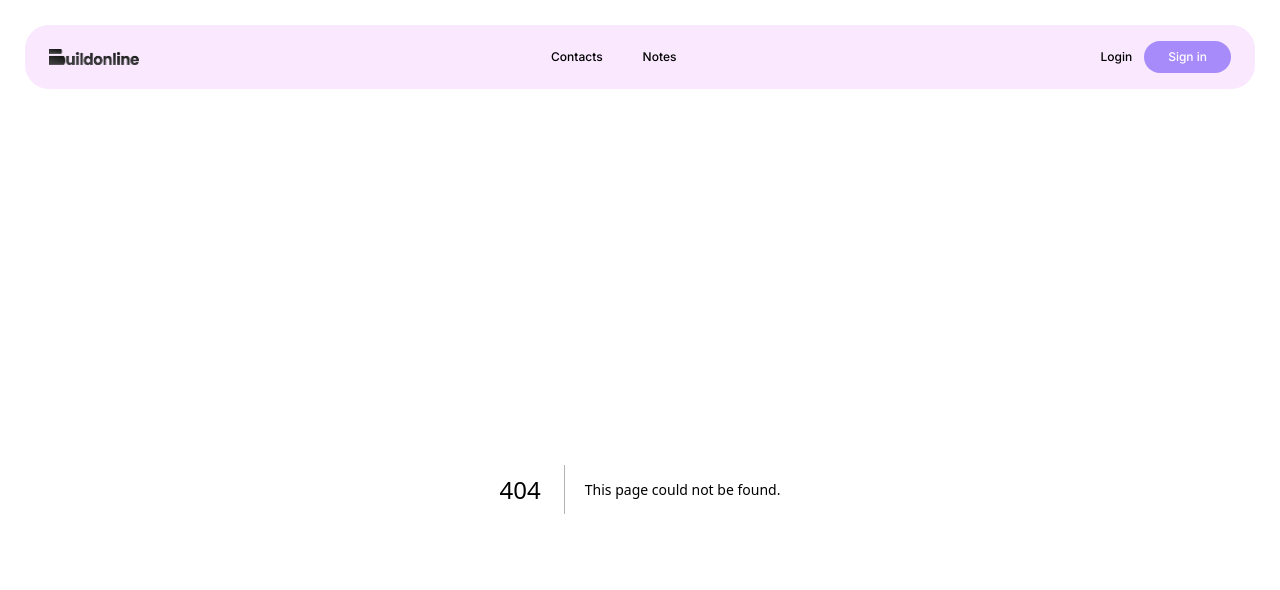
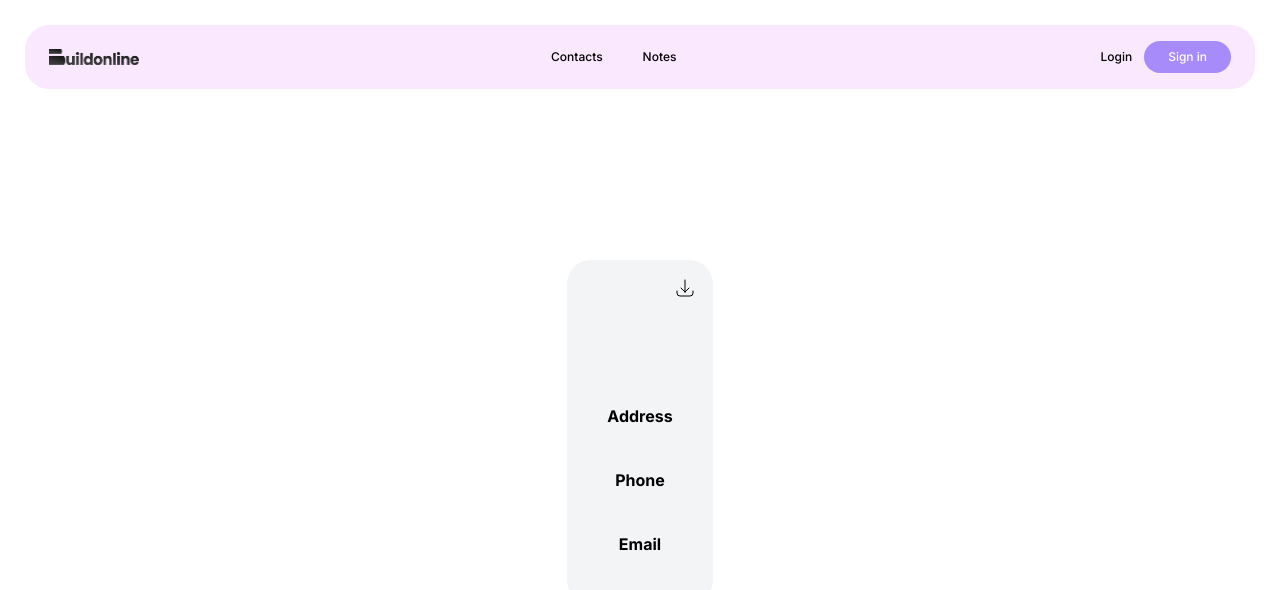
Before and after one commit to MercedesBanales/FrontEnd, a Next.js app: page /contacts/1 in a window 1280 px wide. Before the commit this address had no page. Shown: the top 590 px of the page. Built offline with nearby package versions, Linux system fonts and the light colour scheme.

Commit message:
Redux state for selected contact and details page

```diff
--- /dev/null
+++ b/src/app/GlobalRedux/Features/selectedContactSlice.ts
@@ -0,0 +1,25 @@
+'use client'
+
+import { Contact } from '@/types/Contact';
+import { createSlice, PayloadAction } from '@reduxjs/toolkit';
+
+interface SelectedContactState {
+    value: Contact | null;
+}
+
+const initialState: SelectedContactState = {
+    value: null,
+}
+
+export const selectedContactSlice = createSlice({
+    name: 'selectedContact',
+    initialState,
+    reducers: {
+        setContact: (state, action: PayloadAction<Contact>) => {
+            state.value = action.payload;
+        },
+    },
+});
+
+export const { setContact } = selectedContactSlice.actions;
+export default selectedContactSlice.reducer;
--- a/src/app/GlobalRedux/store.ts
+++ b/src/app/GlobalRedux/store.ts
@@ -2,10 +2,12 @@
 
 import { configureStore } from '@reduxjs/toolkit'
 import contactsReducer from './Features/contactsSlice'
+import selectedContactReducer from './Features/selectedContactSlice'
 
 export const store = configureStore({
     reducer: {
         contacts: contactsReducer,
+        selectedContact: selectedContactReducer
     }
 })
 
--- /dev/null
+++ b/src/app/contacts/[id]/page.tsx
@@ -0,0 +1,37 @@
+'use client'
+
+import { RootState } from '@/app/GlobalRedux/store';
+import { useSelector } from 'react-redux';
+
+export default function ContactID() {
+    const contact = useSelector((state: RootState) => state.selectedContact.value);
+    return (
+        <div className="flex flex-col bg-gray-100 gap-4 rounded-3xl p-4">
+            <div className="flex justify-end">
+                <button>
+                    <svg className="w-6 h-6 text-black" aria-hidden="true" xmlns="http://www.w3.org/2000/svg" width="24" height="24" fill="none" viewBox="0 0 24 24">
+                        <path stroke="currentColor" strokeLinecap="round" strokeLinejoin="round" strokeWidth="1" d="M4 15v2a3 3 0 0 0 3 3h10a3 3 0 0 0 3-3v-2m-8 1V4m0 12-4-4m4 4 4-4"/>
+                    </svg>
+                </button>
+            </div>
+            <div className="flex flex-col items-center p-6 gap-8">
+                <img src={contact?.imagePath} alt={contact?.name} />
+                <h1 className="font-bold text-2xl">{contact?.name}</h1>
+                <div className="flex flex-col items-center gap-2">
+                    <h1 className="font-bold text-black">Address</h1>
+                    <p className="text-gray-400 text-sm">{ contact?.address }</p>
+                </div>
+                <div className="flex flex-col items-center gap-2">
+                    <h1 className="font-bold text-black">Phone</h1>
+                    <p className="text-gray-400 text-sm">{ contact?.phone }</p>
+                </div>
+                <div className="flex flex-col items-center gap-2">
+                    <h1 className="font-bold text-black">Email</h1>
+                    <p className="text-gray-400 text-sm">{ contact?.email }</p>
+                </div>
+            </div>
+
+        </div>
+
+    );
+};
--- a/src/components/ContactCard.tsx
+++ b/src/components/ContactCard.tsx
@@ -1,11 +1,23 @@
+import { setContact } from "@/app/GlobalRedux/Features/selectedContactSlice";
 import { Contact } from "@/types/Contact";
 import Image from 'next/image';
+import { useRouter } from "next/navigation";
+import { useDispatch } from "react-redux";
 
 interface Prop {
     contact: Contact
 }
 
+
 export default function ContactCard( { contact }: Prop) {
+    const router = useRouter();
+    const dispatch = useDispatch();
+
+    const handleClick = () => {
+        router.push(`/contacts/${contact.id}`)
+        dispatch(setContact(contact));
+    }
+
     return (
         <div className="flex justify-between rounded-3xl p-4 items-center bg-fuchsia-100 w-5/12">
             <div className="flex justify-center gap-4 items-center">
@@ -16,9 +28,11 @@ export default function ContactCard( { contact }: Prop) {
                 </div>
             </div>
             <div>
-                <svg className="w-3 h-3 text-black-80" aria-hidden="true" xmlns="http://www.w3.org/2000/svg" fill="none" viewBox="0 0 8 14">
-                    <path stroke="currentColor" strokeLinecap="round" strokeLinejoin="round" strokeWidth="2" d="m1 13 5.7-5.326a.909.909 0 0 0 0-1.348L1 1"/>
-                </svg>
+                <button onClick={handleClick} >
+                    <svg className="w-3 h-3 text-black-80" aria-hidden="true" xmlns="http://www.w3.org/2000/svg" fill="none" viewBox="0 0 8 14">
+                        <path stroke="currentColor" strokeLinecap="round" strokeLinejoin="round" strokeWidth="2" d="m1 13 5.7-5.326a.909.909 0 0 0 0-1.348L1 1"/>
+                    </svg>
+                </button>
             </div>
         </div>
     );
--- /dev/null
+++ b/src/components/ContactDetails.tsx
@@ -0,0 +1,13 @@
+import { Contact } from "@/types/Contact";
+
+interface Props {
+    contact: Contact;
+}
+
+export default function ContactDetails({ contact } : Props) {
+    return (
+        <div>
+            <h1>{contact.name}</h1>
+        </div>
+    )
+}
--- a/src/components/ContactsList.tsx
+++ b/src/components/ContactsList.tsx
@@ -2,6 +2,9 @@
 import { useSelector } from 'react-redux';
 import ContactCard from './ContactCard';
 import { RootState } from '@/app/GlobalRedux/store';
+import { Contact } from '@/types/Contact';
+import { useState } from 'react';
+
 
 export default function ContactsList() {
     const contacts = useSelector((state: RootState) => state.contacts.value);
@@ -11,7 +14,7 @@ export default function ContactsList() {
             { contacts.length === 0 && <p>No contacts found</p> }
             <div className="flex flex-wrap w-full gap-4 justify-evenly">
                 { contacts.map((contact) => (
-                    <ContactCard key={contact.id} contact={contact} />
+                    <ContactCard key={contact.id} contact={contact}/>
                 ))}
             </div>
 
```
